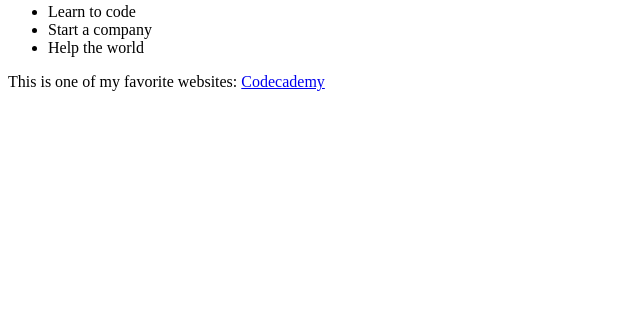
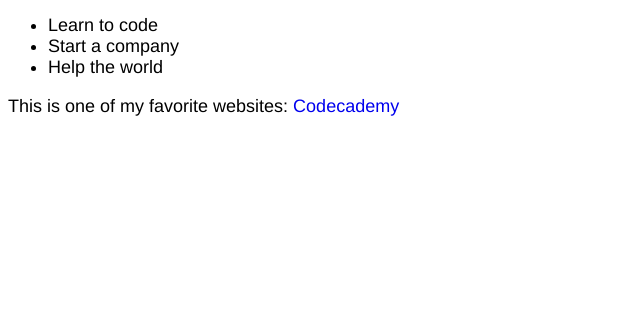
Before and after one commit to dunndeft/dunndeft.github.io, a plain HTML site: page index.html in a window 1280 px wide. Shown: the part 465-800 px from the top of the page, without its empty margins (0-640 px from the left). Drawn offline with Linux system fonts and the light colour scheme.

Commit message:
Update index.html

```diff
--- a/index.html
+++ b/index.html
@@ -4,7 +4,7 @@
     <meta charset="UTF-8">
     <meta name="viewport" content="width=device-width, initial-scale=1.0">
     <title>dunndeft.github.io</title>
-    <link href="index.css" type="text/css" rel="stylesheet">
+    <link href="style.css" type="text/css" rel="stylesheet">
 </head>
 
 <body>
```
